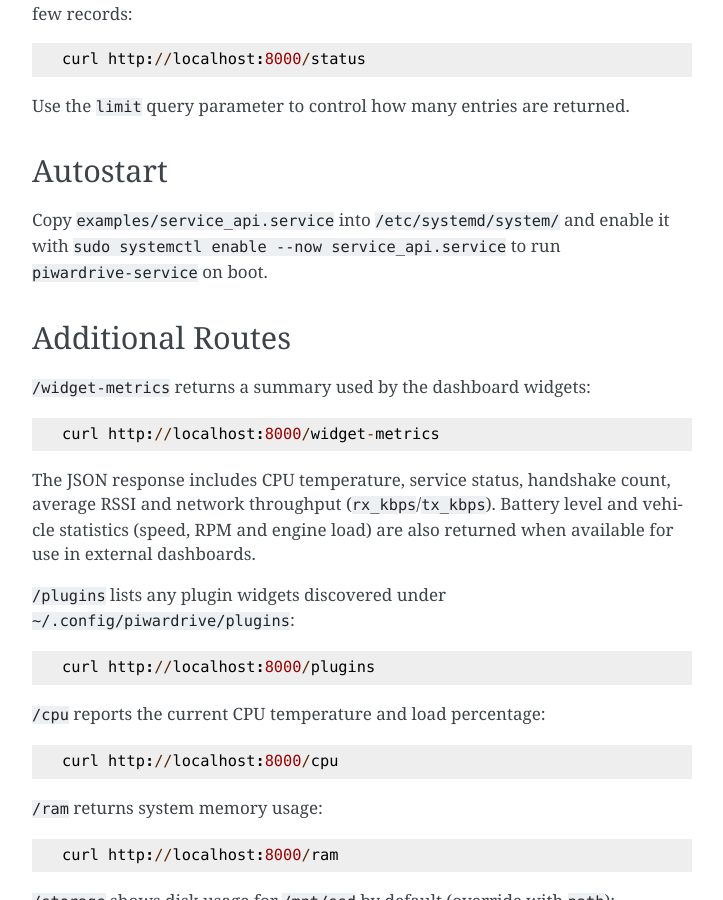
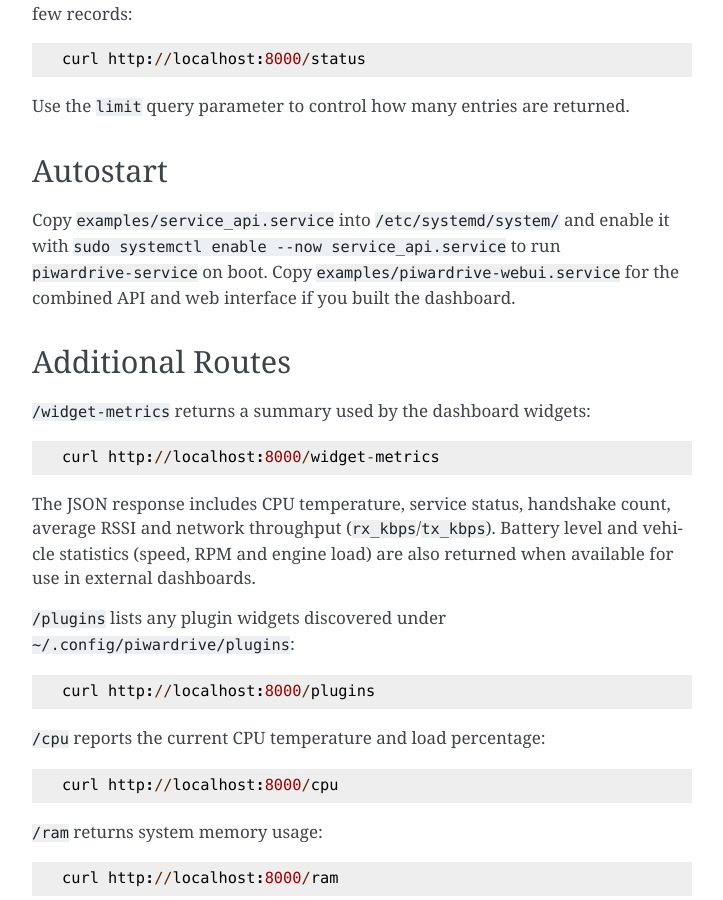
Before and after one commit to Trashytalk/piwardrive, a Sphinx documentation site: the page built from docs/status_service.rst, in a window 1280 px wide and 900 px high, scrolled down 518 px. Shown: the whole window, without its empty margins (388-1111 px from the left). Built offline with Sphinx 7.4.7, drawn with Linux system fonts in a browser that asks for light colours.

Commit message:
Add systemd unit for web UI

```diff
--- a/docs/deployment.rst
+++ b/docs/deployment.rst
@@ -34,6 +34,7 @@ SD Card Image
        npm install
        npm run build
        python -m piwardrive.webui_server
+Copy `examples/piwardrive-webui.service` into `/etc/systemd/system/` and enable it with `sudo systemctl enable --now piwardrive-webui.service` to run the dashboard on boot.
 8. Power down, remove the card and duplicate it with ``dd`` or other imaging tools to deploy multiple devices.
 
 Docker Container
--- a/docs/installation.rst
+++ b/docs/installation.rst
@@ -66,6 +66,8 @@ Raspberry Pi OS
       npm run build
       python -m piwardrive.webui_server
 
+Copy `examples/piwardrive-webui.service` into `/etc/systemd/system/` and enable it with `sudo systemctl enable --now piwardrive-webui.service` to start the dashboard automatically on boot.
+
 
 Generic Linux
 -------------
--- a/docs/status_service.rst
+++ b/docs/status_service.rst
@@ -26,8 +26,8 @@ Use the ``limit`` query parameter to control how many entries are returned.
 Autostart
 ---------
 
-Copy ``examples/service_api.service`` into ``/etc/systemd/system/`` and enable it
-with ``sudo systemctl enable --now service_api.service`` to run ``piwardrive-service`` on boot.
+Copy ``examples/service_api.service`` into ``/etc/systemd/system/`` and enable it with ``sudo systemctl enable --now service_api.service`` to run ``piwardrive-service`` on boot.
+Copy ``examples/piwardrive-webui.service`` for the combined API and web interface if you built the dashboard.
 
 
 Additional Routes
--- a/docs/web_ui.rst
+++ b/docs/web_ui.rst
@@ -34,6 +34,8 @@ Build the frontend with **Node.js 18+** and npm::
    npm install
    npm run build
 
+Use `examples/piwardrive-webui.service` to run `piwardrive-webui` automatically on boot after building.
+
 During development you can run ``npm run dev`` which starts a Vite server
 and proxies API requests to ``http://localhost:8000``.
 
```
Also changed, not shown: README.md (+2 -0 lines), 1 other file.
